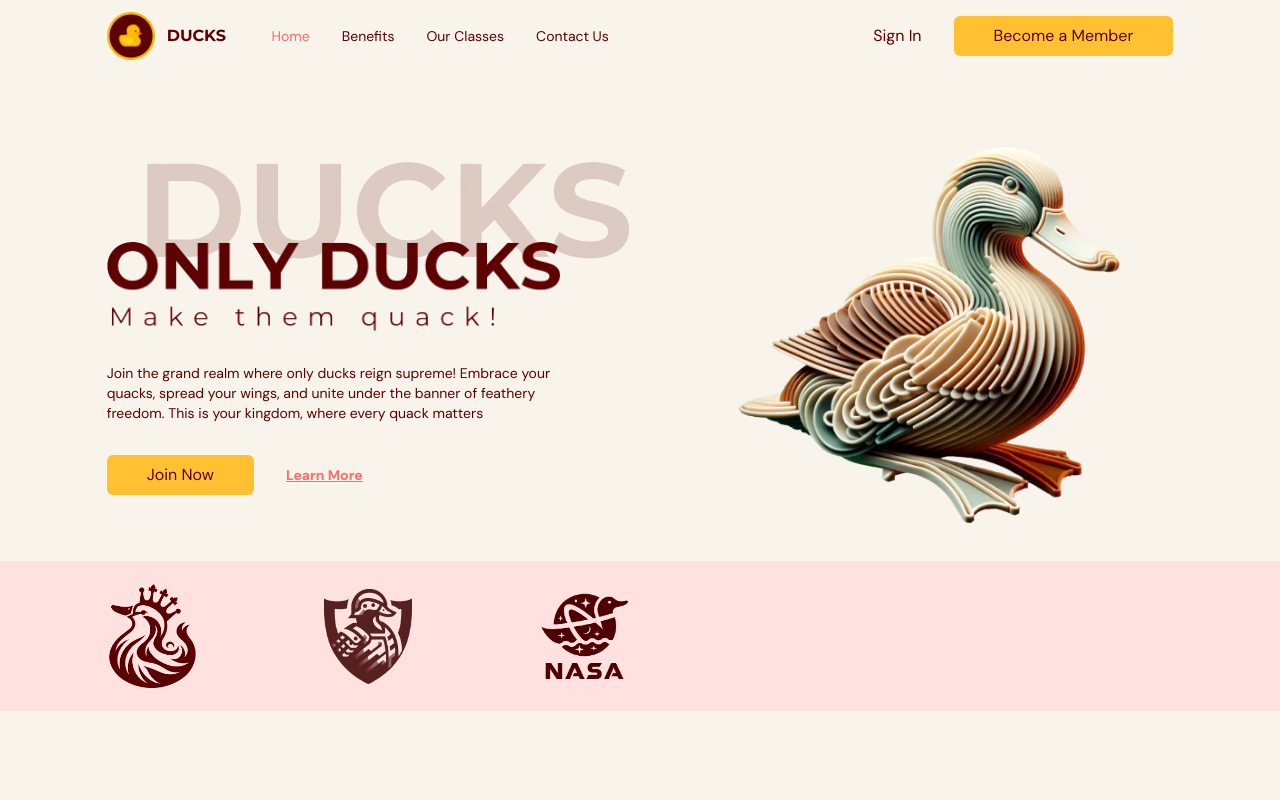
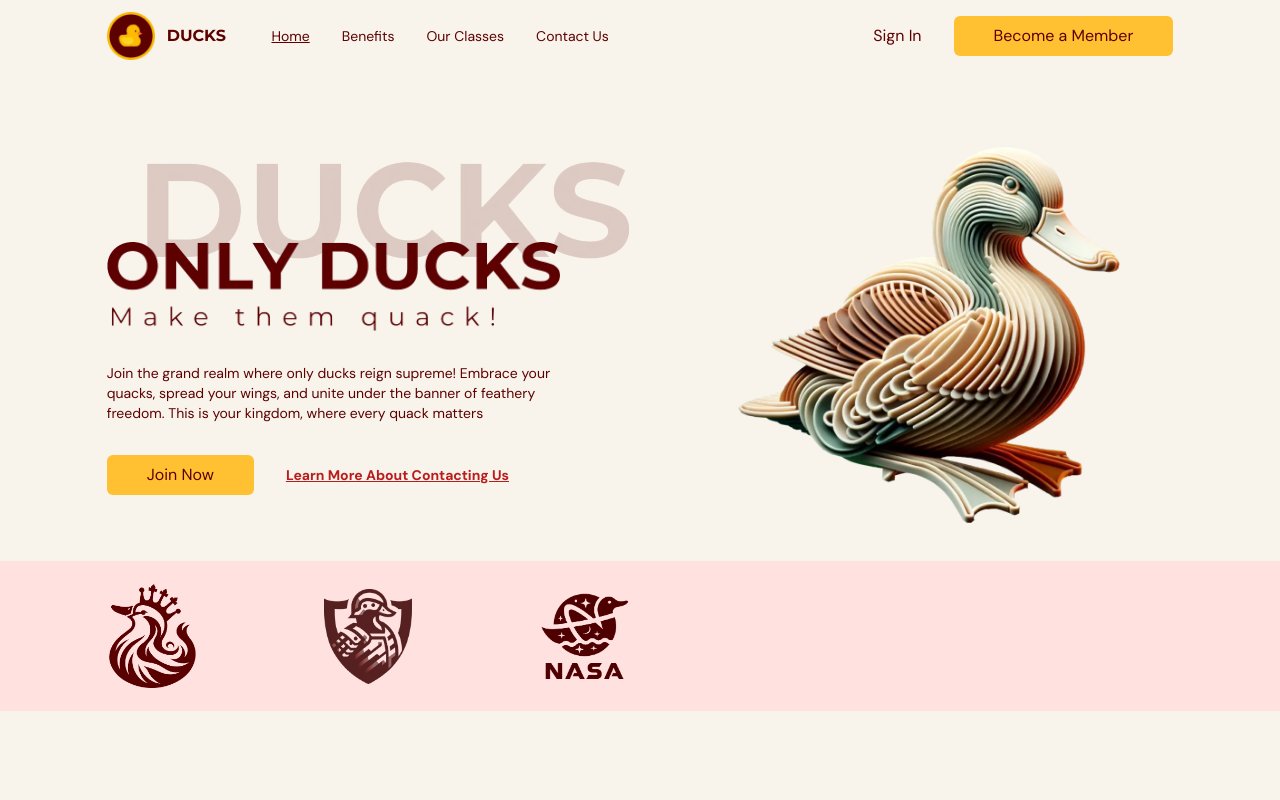
Before and after one commit to ThomasMazzotta/sito-paperelle, a React (Vite) app: page / in a window 1280 px wide. Shown: the top 800 px of the page. Built offline with nearby package versions, Linux system fonts and the light colour scheme.

Commit message:
SEO and Accessibility

```diff
--- /dev/null
+++ b/public/googled255166b26c42c52.html
@@ -0,0 +1 @@
+google-site-verification: googled255166b26c42c52.html
--- a/src/scenes/benefits/Benefit.tsx
+++ b/src/scenes/benefits/Benefit.tsx
@@ -21,15 +21,18 @@ const Benefit = ({ icon, title, description, setSelectedPage }: Props) => {
       variants={childVariant}
     >
       <div className="flex justify-center mb-4">
-        <div className="p-4 border-2 border-gray-100 rounded-full bg-primary-100">{icon}</div>
+        <div className="p-4 border-2 border-gray-100 rounded-full bg-primary-100">
+          {icon}
+        </div>
       </div>
-      <h4 className="font-bold">{title}</h4>
+      <h2 className="font-bold">{title}</h2>
       <p className="my-3">{description}</p>
 
       <AnchorLink
         className="text-sm font-bold underline text-primary-500 hover:text-secondary-500"
         onClick={() => setSelectedPage(SelectedPage.ContactUs)}
         href={`${SelectedPage.ContactUs}`}
+        aria-label="contact us"
       ></AnchorLink>
     </motion.div>
   )
--- a/src/scenes/footer/index.tsx
+++ b/src/scenes/footer/index.tsx
@@ -13,13 +13,13 @@ const Footer = () => {
           <p>© Ducks All Rights Reserved</p>
         </div>
         <div className="mt-16 basis-1/4 md:mt-0">
-          <h4 className="font-bold">Links</h4>
+          <h2 className="font-bold">Links</h2>
           <p className="my-5"> DuckEmpireLegends.com</p>
           <p className="my-5">DuckEmpireEvents.com</p>
           <p>QuackAnswers.com</p>
         </div>
         <div className="mt-16 basis-1/4 md:mt-0">
-          <h4 className="font-bold">Contact Us</h4>
+          <h2 className="font-bold">Contact Us</h2>
           <p className="my-5">
             For whispers and quacks, reach out through
             contact@DuckEmpireRealm.com or summon us on Quacker
--- a/src/scenes/home/index.tsx
+++ b/src/scenes/home/index.tsx
@@ -80,11 +80,12 @@ const Home = ({ setSelectedPage, selectedPage }: Props) => {
               Join Now
             </ActionButton>
             <AnchorLink
-              className="text-sm font-bold underline text-primary-500 hover:text-secondary-500"
+              className="text-sm font-bold text-red-700 underline hover:text-secondary-500"
               onClick={() => setSelectedPage(SelectedPage.ContactUs)}
-              href={`${SelectedPage.ContactUs}`}
+              href={`#${SelectedPage.ContactUs}`}
+              aria-label="contact us"
             >
-              Learn More
+              Learn More About Contacting Us
             </AnchorLink>
           </motion.div>
         </div>
--- a/src/scenes/navbar/Link.tsx
+++ b/src/scenes/navbar/Link.tsx
@@ -15,9 +15,10 @@ const Link = ({ page, selectedPage, setSelectedPage }: Props) => {
   console.log(selectedPage, lowerCasePage)
   return (
     <AnchorLink
-      className={`${selectedPage === lowerCasePage ? "text-primary-500" : ""} transition duration-500 hover:text-primary-300`}
+      className={`${selectedPage === lowerCasePage ? "underline" : ""} transition duration-500 hover:text-red-700`}
       href={`#${lowerCasePage}`}
       onClick={() => setSelectedPage(lowerCasePage)}
+      aria-label="contact us"
     >
       {page}
     </AnchorLink>
--- a/src/scenes/navbar/index.tsx
+++ b/src/scenes/navbar/index.tsx
@@ -69,6 +69,7 @@ const Navbar = ({ selectedPage, setSelectedPage, isTopOfPage }: Props) => {
               </div>
             ) : (
               <button
+                aria-label="open drop down menu"
                 className="p-2 rounded-full bg-secondary-500"
                 onClick={() => setIsMenuToggles(!isMenuToggled)}
               >
@@ -81,10 +82,13 @@ const Navbar = ({ selectedPage, setSelectedPage, isTopOfPage }: Props) => {
       {/* MOBILE MODAL */}
       {/* if i press the icon a modal appears! */}
       {!isAbovemediumScreens && isMenuToggled && (
-        <div className="fixed bottom-0 right-0 z-40 h-full w-[300px] bg-primary-100 drop-shadow-xl opacity-95">
+        <div className="fixed bottom-0 right-0 z-50 h-full w-[300px] bg-primary-100 drop-shadow-xl opacity-95">
           {/* Close Icon */}
           <div className="flex justify-end p-12">
-            <button onClick={() => setIsMenuToggles(!isMenuToggled)}>
+            <button
+              aria-label="close drop down menu"
+              onClick={() => setIsMenuToggles(!isMenuToggled)}
+            >
               <XMarkIcon className="w-6 h-6 text-gray-400" />
             </button>
           </div>
--- a/src/scenes/ourClasses/Class.tsx
+++ b/src/scenes/ourClasses/Class.tsx
@@ -5,10 +5,10 @@ type Props = {
 }
 
 const Class = ({ name, description = "default text", image }: Props) => {
-  const overlayStyles = `p-5 absolute z-30 flex
+  const overlayStyles = `p-5 absolute z-10 flex
     sm:h-[380px] sm:w-[450px] h-[350px] w-[350px]  flex-col items-center justify-center
     whitespace-normal bg-primary-500 text-center text-white
-    opacity-0 transition duration-500 hover:opacity-90`
+    opacity-0 transition duration-500 hover:opacity-90 hover:z-10 `
   return (
     <li className="relative mx-5 inline-block sm:h-[380px] sm:w-[450px] h-[280px] w-[350px] ">
       <div className={overlayStyles}>
--- a/src/shared/ActionButton.tsx
+++ b/src/shared/ActionButton.tsx
@@ -16,6 +16,7 @@ const ActionButton = ({ children, setSelectedPage }: Props) => {
       }}
       //Remember to add the "/" I have lost an hour bc of this:(
       href={`/${SelectedPage.ContactUs}`}
+      aria-label="contact us"
     >
       {children}
     </AnchorLink>
--- a/src/shared/HText.tsx
+++ b/src/shared/HText.tsx
@@ -3,7 +3,9 @@ type Props = {
 }
 
 const HText = ({ children }: Props) => {
-  return <h1 className="text-3xl font-bold basis-3/5 font-montserrat">{children}</h1>
+  return (
+    <h1 className="text-3xl font-bold basis-3/5 font-montserrat">{children}</h1>
+  )
 }
 
 export default HText
```
